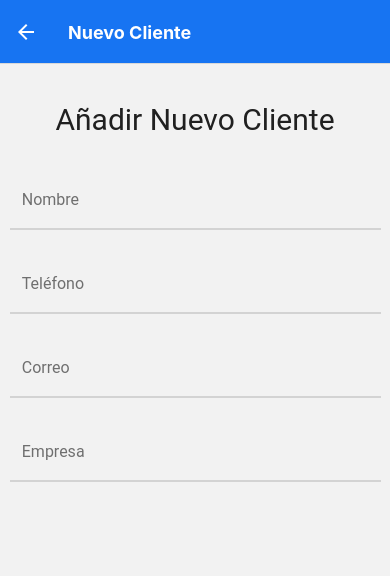
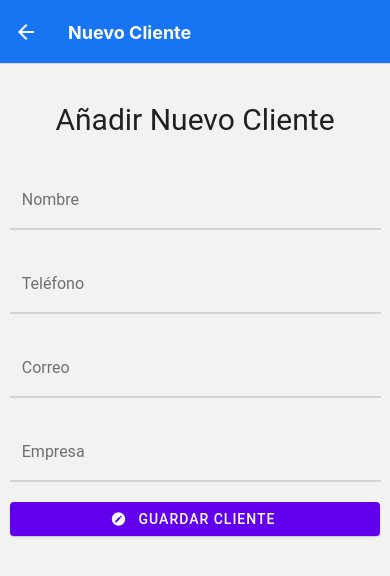
Before and after one commit to estebanmual/crudnative, a React Native app in the folder crudnative/: screen /NuevoCliente in a window 390 px wide. Shown: the top 576 px of the page. Built offline with nearby package versions, Linux system fonts and the light colour scheme.

Commit message:
add button to save new client

```diff
--- a/crudnative/views/NuevoCliente.js
+++ b/crudnative/views/NuevoCliente.js
@@ -4,10 +4,25 @@ import {TextInput, Button, Headline} from 'react-native-paper';
 import globalStyles from '../styles/global';
 
 const NuevoCliente = () => {
+  // Campos del formulario
   const [nombre, guardarNombre] = useState('');
   const [telefono, guardarTelefono] = useState('');
   const [correo, guardarCorreo] = useState('');
   const [empresa, guardarEmpresa] = useState('');
+
+  // Almacena el cliente en la base de datos
+  const guardarCliente = () => {
+    // Validar
+    if (nombre === '' || telefono === '' || correo === '' || empresa === '') {
+      console.log('Todos los campos son obligatorios');
+      return;
+    }
+    console.log('Guardando...');
+    // Generar el cliente
+    // Guardar el cliente en la base de datos
+    // Redireccionar
+    // Limpiar el formulario
+  };
 
   return (
     <View style={globalStyles.contenedor}>
@@ -40,6 +55,13 @@ const NuevoCliente = () => {
         value={empresa}
         style={styles.input}
       />
+
+      <Button
+        icon="pencil-circle"
+        mode="contained"
+        onPress={() => guardarCliente()}>
+        Guardar Cliente
+      </Button>
     </View>
   );
 };
```
